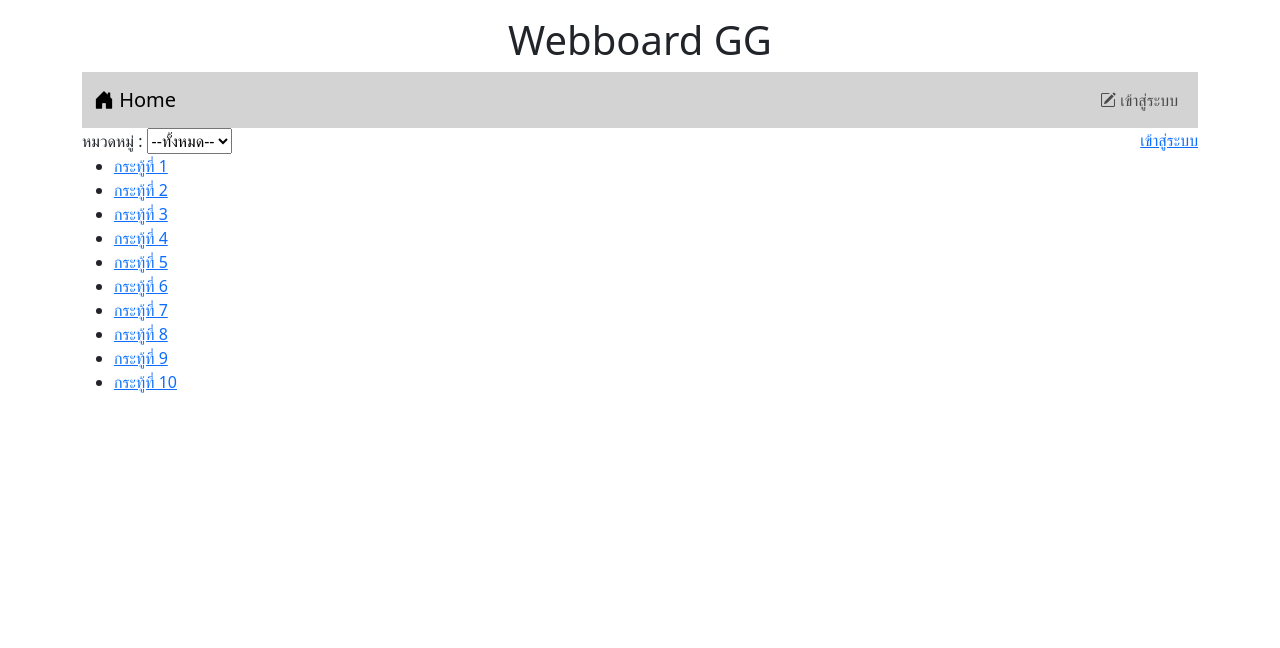
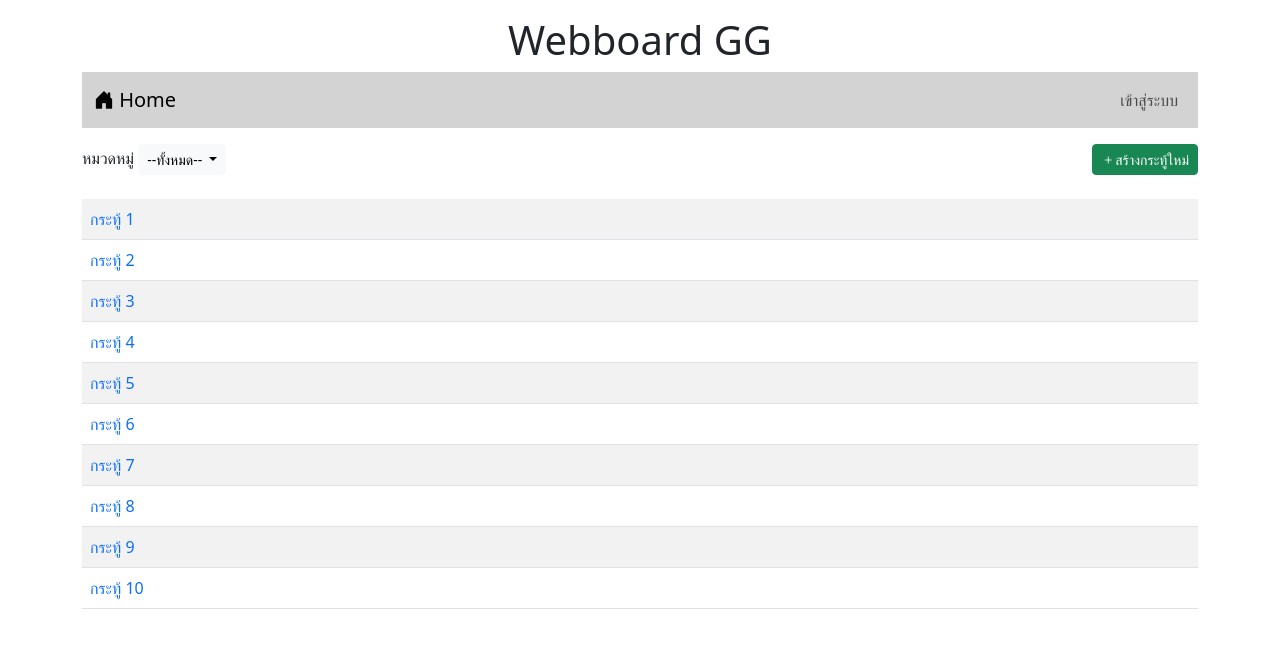
Before and after one commit to aunaun30/Webboard_ECT_Araya, a PHP site: page / in a window 1280 px wide. Shown: the top 648 px of the page. Run offline with PHP 8.4, Linux system fonts and the light colour scheme.

Commit message:
update_work07
update_work07

```diff
--- a/index.php
+++ b/index.php
@@ -1,78 +1,57 @@
 <?php
-session_start();
+    session_start();
 ?>
 <!DOCTYPE html>
 <html lang="en">
 <head>
     <meta charset="UTF-8">
+    <meta http-equiv="X-UA-Compatible" content="IE=edge">
     <meta name="viewport" content="width=device-width, initial-scale=1.0">
-    <link rel="stylesheet" href="bootstrap-5.3.2-dist/css/bootstrap.min.css">
-    <script src="bootstrap-5.3.2-dist/js/bootstrap.bundle.min.js"></script>
-    <link rel="stylesheet" href="https://cdn.jsdelivr.net/npm/bootstrap-icons@1.11.3/font/bootstrap-icons.min.css">
+    <link href="https://cdn.jsdelivr.net/npm/bootstrap@5.3.0-alpha1/dist/css/bootstrap.min.css" rel="stylesheet" integrity="sha384-GLhlTQ8iRABdZLl6O3oVMWSktQOp6b7In1Zl3/Jr59b6EGGoI1aFkw7cmDA6j6gD" crossorigin="anonymous">
+    <script src="https://cdn.jsdelivr.net/npm/bootstrap@5.3.0-alpha1/dist/js/bootstrap.bundle.min.js" integrity="sha384-w76AqPfDkMBDXo30jS1Sgez6pr3x5MlQ1ZAGC+nuZB+EYdgRZgiwxhTBTkF7CXvN" crossorigin="anonymous"></script>
+    <link rel="stylesheet" href="https://cdn.jsdelivr.net/npm/bootstrap-icons@1.10.3/font/bootstrap-icons.css">
     <title>Webboard GG</title>
 </head>
+
 <body>
     <div class="container">
     <h1 style="text-align: center;" class="mt-3">Webboard GG</h1>
+    <?php include "nav.php"; ?>
 
-    <nav class="navbar navbar-expand-lg" style="background-color: #d3d3d3;">
-  <div class="container-fluid">
-    <a class="navbar-brand" href="index.php"><i class="bi bi-house-door-fill"></i> Home</a>
+    <div class="mt-3 d-flex justify-content-between">
+        <div>
+            <label>หมวดหมู่</label>
+            <span class="dropdown">
+                <button class="btn btn-light dropdown-toggle btn-sm"
+                 type="button" id ="Button2" data-bs-toggle="dropdown"
+                  aria-expanded="false">--ทั้งหมด--
+                </button>
+                <ul class="dropdown-menu" aria-labelledby="Button2">
+                    <li><a href="#" class="dropdown-item">ทั้งหมด</a></li>
+                    <li><a href="#" class="dropdown-item">เรื่องเรียน</a></li>
+                    <li><a href="#" class="dropdown-item">เรื่องทั่วไป</a></li>
+                </ul>
+            </span>
+        </div>
+        <div><a href="newpost.php" class="btn btn-success btn-sm">
+            <i class="bi bi-plus"></i>สร้างกระทู้ใหม่
+        </a></div>
+    </div>
 
-      <ul class="navbar-nav">
-        <?php if(!isset($_SESSION['id'])){ ?>
-        <li class="nav-item">
-          <a class="nav-link" aria-current="page" href="login.php"><i class="bi bi-pencil-square"></i> เข้าสู่ระบบ</a>
-        </li>
-        <?php  }else{ ?>
 
-        <li class="nav-item dropdown">
-          <a class="btn btn-outline-secondary dropdown-toggle" href="#" role="button" data-bs-toggle="dropdown" aria-expanded="false">
-          <i class="bi bi-person-lines-fill"></i> <?php echo $_SESSION['username']; ?>
-          </a>
-          <ul class="dropdown-menu">
-            <li><a class="dropdown-item" href="logout.php"><i class="bi bi-power"></i> ออกจากระบบ</a></li>
-
-          </ul>
-        </li>
-
-        <?php  } ?>
-
-      </ul>
-  </div>
-</nav>
-    <form>
-        หมวดหมู่ :
-        <select>
-            <option value="all">--ทั้งหมด--</option>
-            <option value="general">เรื่องทั่วไป</option>
-            <option value="study">เรื่องเรียน</option>
-        </select>
+    <table class="table table-striped mt-4">
         <?php
-        if(!isset($_SESSION['id'])){
-            echo "<a href=login.php style='float: right';>เข้าสู่ระบบ</a>";
-        }else{
-            echo "<div style='float:right'>
-                    ผู้ใช้งานระบบ : $_SESSION[username]&nbsp;&nbsp;
-                    <a href=logout.php>ออกจากระบบ</a>
-                </div><br><br>
-                <a href=newpost.php>สร้างกระทู้ใหม่</a>
-                ";
+        for($i=1;$i<=10;$i++){
+            echo "<tr><td class='d-flex justify-content-between'><a href = post.php?id=$i style=text-decoration:none>กระทู้ $i</a>";
+            if(isset($_SESSION['id']) && $_SESSION['role']=='a'){
+                echo "&nbsp;&nbsp;<a href=delete.php?id=$i class='btn btn-danger btn-sm'>
+                <i class='bi bi-trash'></i></a>";
+            }
+            echo "</td></tr>";
         }
         ?>
-    </form>
-    <ul>
-    <?php
-            for($i=1;$i<=10;$i++){
-                    echo "<li><a href=post.php?id=$i>กระทู้ที่ $i</a>";
-                    if(isset($_SESSION['id']) && $_SESSION['role']=='a'){
-                        echo "&nbsp;&nbsp;<a href=delete.php?id=$i>ลบ</a>";
-                    }
-                    echo "</li>";
+</table>
 
-            }
-        ?>
-    </ul>
-</div>
+    </div>
 </body>
 </html>
--- /dev/null
+++ b/nav.php
@@ -0,0 +1,21 @@
+<nav class="navbar navbar-expand-lg" style="background-color:#d3d3d3;">
+  <div class="container-fluid">
+    <a class="navbar-brand" href="index.php"><i class="bi bi-house-door-fill"></i> Home</a>
+      <ul class="navbar-nav">
+        <?php if(!isset($_SESSION['id'])) { ?>
+        <li class="nav-item">
+          <a class="nav-link" aria-current="page" href="login.php"><i class="bi bi-person-walking"></i> เข้าสู่ระบบ</a>
+        </li>
+        <?php }else{ ?>
+            <li class="nav-item dropdown">
+            <a class="btn btn-outline-secondary btn-sm dropdown-toggle" href="#" role="button" data-bs-toggle="dropdown" aria-expanded="false">
+                <i class="bi bi-person-circle"></i> <?php echo $_SESSION['username']; ?>
+            </a>
+          <ul class="dropdown-menu">
+            <li><a class="dropdown-item" href="logout.php"><i class="bi bi-power"></i> ออกจากระบบ</a></li>
+          </ul>
+            </li>
+        <?php } ?>
+      </ul>
+    </div>
+</nav>
--- a/newpost.php
+++ b/newpost.php
@@ -14,7 +14,7 @@ if (!isset($_SESSION['id'])){
     <title>Newpost</title>
 </head>
 <body>
-    <h1 style="text-align: center;">Webboard KakKak</h1>
+    <h1 style="text-align: center;">Webboard GG</h1>
     <hr>
     ผู้ใช้ : <?php echo $_SESSION['username']; ?>
     <form action="#">
```
Also changed, not shown: login.php (+41 -11 lines), verify.php (+19 -26 lines).
